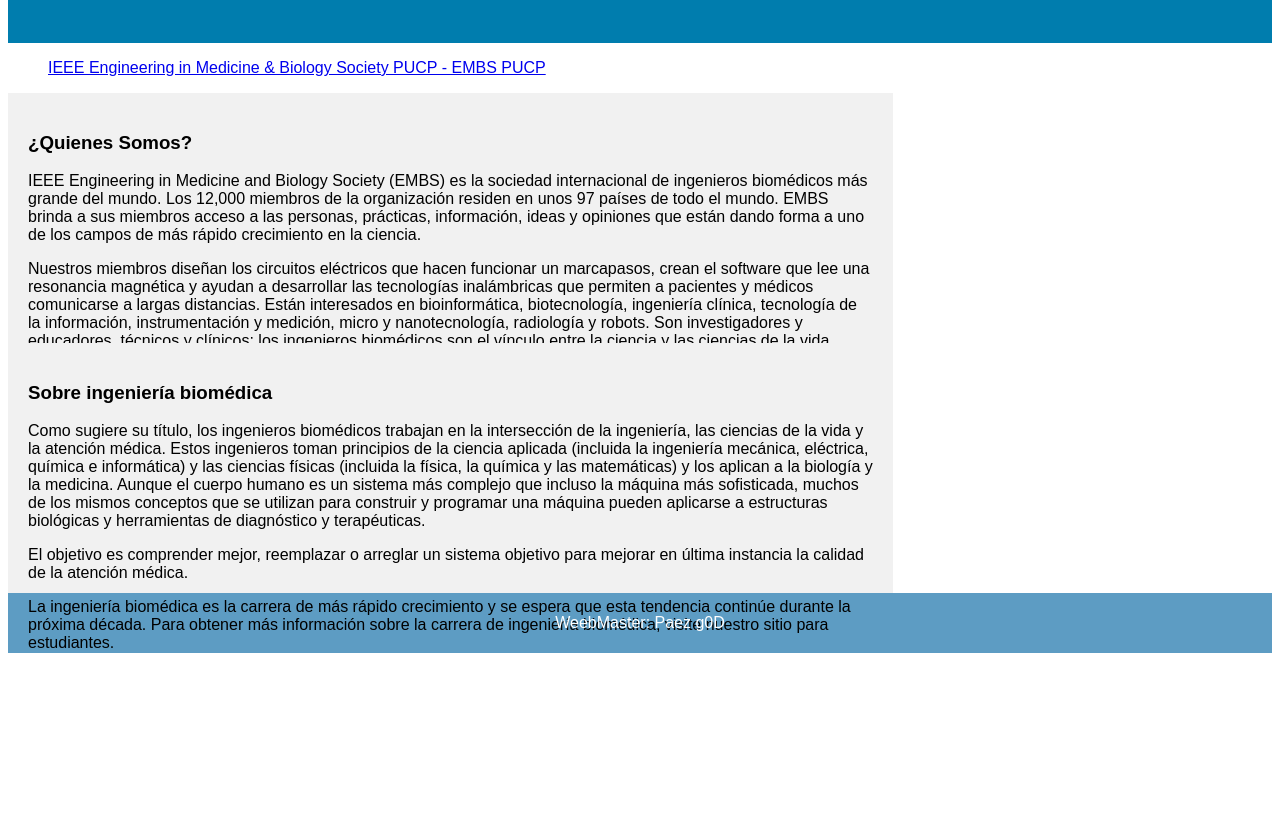
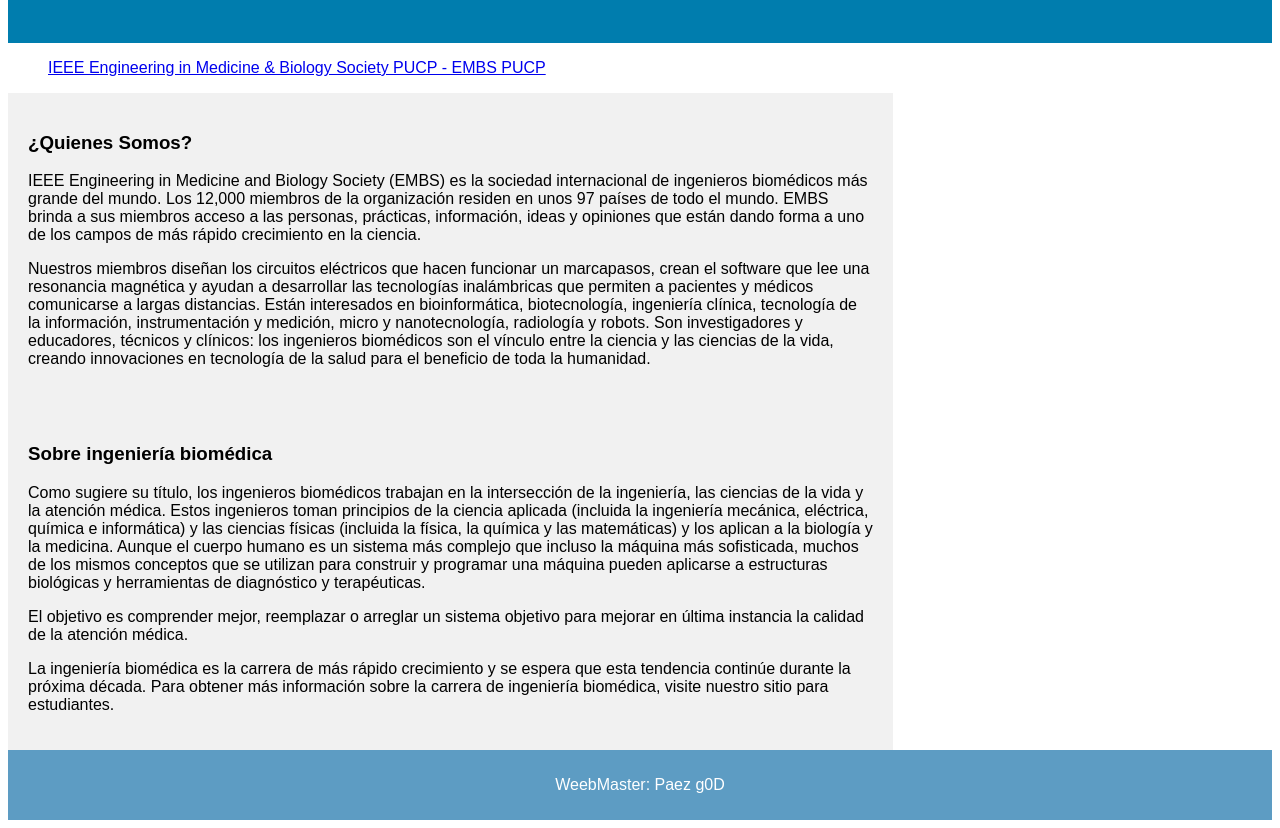
Before and after one commit to Embs-PUCP/test1, a plain HTML site: page index.html in a window 1280 px wide. Shown: the part 247-1075 px from the top of the page. Before the commit the page ends 908 px from the top, so only its background shows below. Drawn offline with Linux system fonts and the light colour scheme.

Commit message:
Update index.html

```diff
--- a/index.html
+++ b/index.html
@@ -26,7 +26,7 @@ header {
 nav {
   float: left;
   width: 30%;
-  height: 300px; /* only for demonstration, should be removed */
+  /*height: 300px;  only for demonstration, should be removed */
   background: #ccc;
   padding: 20px;
 }
@@ -42,7 +42,7 @@ article {
   padding: 20px;
   width: 70%;
   background-color: #f1f1f1;
-  height: 250px; /* only for demonstration, should be removed */
+  /*height: 250px;  only for demonstration, should be removed */
 }
 
 /* Clear floats after the columns */
@@ -55,7 +55,7 @@ section:after {
 /* Style the footer */
 footer {
   background-color: #5D9CC3;
-  padding: 5px;
+  padding: 10px;
   text-align: center;
   color: white;
 }
```
